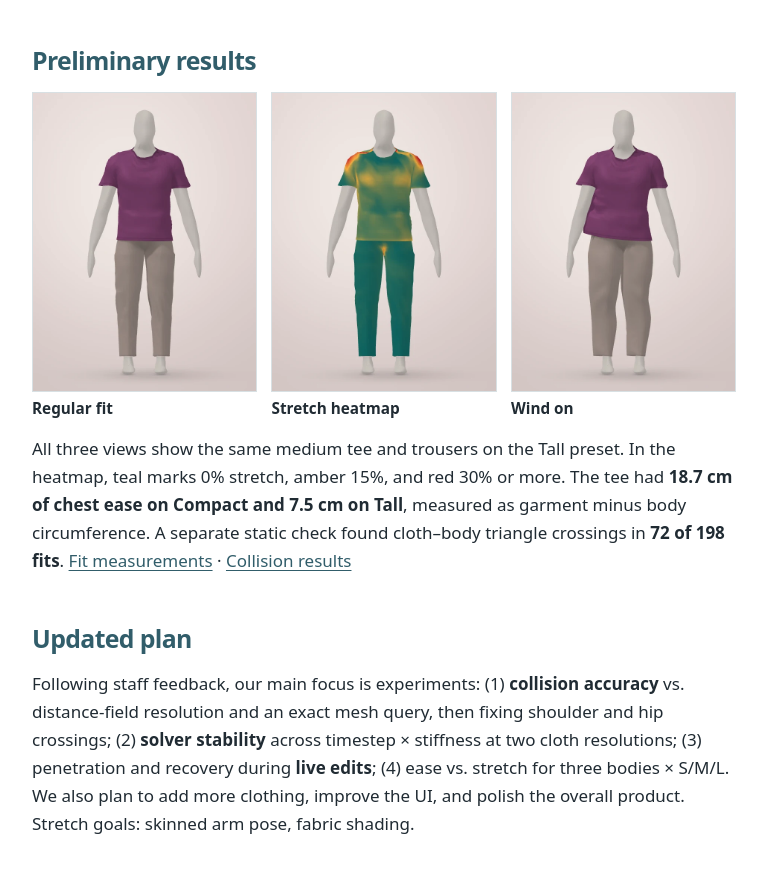
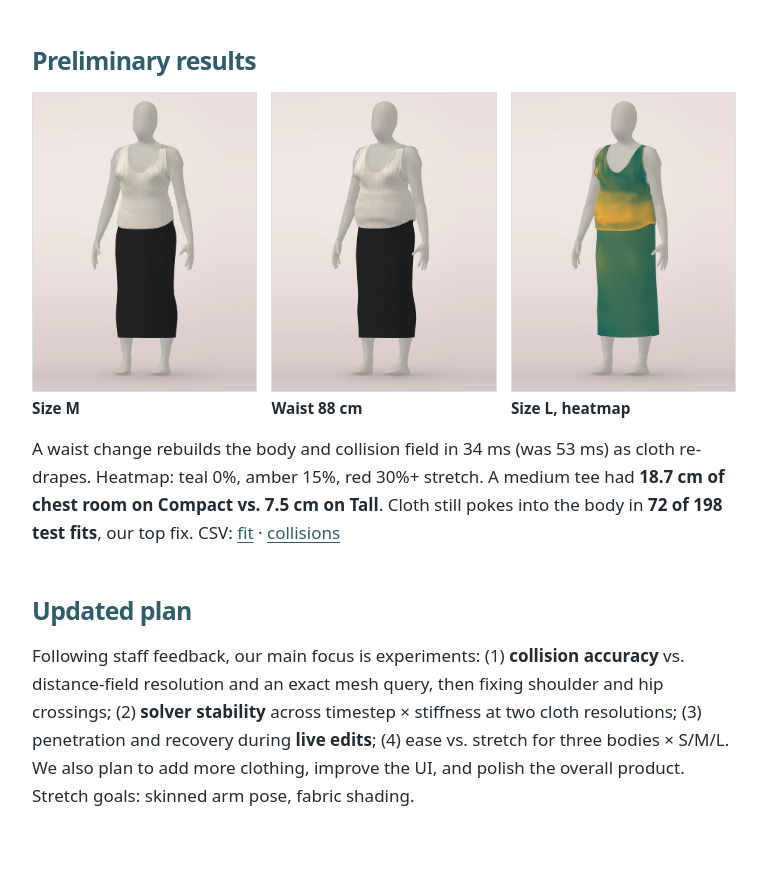
Before and after one commit to kkphamm/myclos.et, a plain HTML site: page milestone.html in a window 1280 px wide. Shown: the part 904-1776 px from the top of the page, without its empty margins (190-957 px from the left). Drawn offline with Linux system fonts and the light colour scheme.

Commit message:
Refresh milestone results with current models and plainer caption

```diff
--- a/milestone.html
+++ b/milestone.html
@@ -28,19 +28,19 @@
       <h2 id="results-heading">Preliminary results</h2>
       <div class="milestone-figures">
         <figure>
-          <img src="evidence/milestone/regular-outfit.webp" width="600" height="800" alt="The Tall mannequin wears a purple tee and beige trousers with the wind off.">
-          <figcaption>Regular fit</figcaption>
+          <img src="evidence/milestone/try-on.webp" width="600" height="800" alt="The feminine model wears a ribbed tank top and long skirt in size M.">
+          <figcaption>Size M</figcaption>
         </figure>
         <figure>
-          <img src="evidence/milestone/heatmap-outfit.webp" width="600" height="800" alt="The same full outfit with a stretch heatmap. Warm colors show more stretch near the shoulders and chest.">
-          <figcaption>Stretch heatmap</figcaption>
+          <img src="evidence/milestone/waist-edit.webp" width="600" height="800" alt="The same outfit after the waist slider is raised to 88 cm; the cloth re-drapes over the wider waist.">
+          <figcaption>Waist 88 cm</figcaption>
         </figure>
         <figure>
-          <img src="evidence/milestone/wind-outfit.webp" width="600" height="800" alt="The same tee and trousers under a side gust that shifts the tee’s hem and changes the folds.">
-          <figcaption>Wind on</figcaption>
+          <img src="evidence/milestone/stretch-wind.webp" width="600" height="800" alt="The tank top in size L with wind and the stretch heatmap on. Amber shows more stretch around the waist.">
+          <figcaption>Size L, heatmap</figcaption>
         </figure>
       </div>
-      <p>All three views show the same medium tee and trousers on the Tall preset. In the heatmap, teal marks 0% stretch, amber 15%, and red 30% or more. The tee had <strong>18.7 cm of chest ease on Compact and 7.5 cm on Tall</strong>, measured as garment minus body circumference. A separate static check found cloth–body triangle crossings in <strong>72 of 198 fits</strong>. <a href="evidence/milestone/fit-report.csv">Fit measurements</a> · <a href="evidence/milestone/fit-check.csv">Collision results</a></p>
+      <p>A waist change rebuilds the body and collision field in 34 ms (was 53 ms) as cloth re-drapes. Heatmap: teal 0%, amber 15%, red 30%+ stretch. A medium tee had <strong>18.7 cm of chest room on Compact vs. 7.5 cm on Tall</strong>. Cloth still pokes into the body in <strong>72 of 198 test fits</strong>, our top fix. CSV: <a href="evidence/milestone/fit-report.csv">fit</a> · <a href="evidence/milestone/fit-check.csv">collisions</a></p>
     </section>
 
     <section aria-labelledby="plan-heading">
```
Also changed, not shown: evidence/milestone/heatmap-outfit.webp (deleted), evidence/milestone/regular-outfit.webp (deleted), evidence/milestone/stretch-wind.webp (added), evidence/milestone/try-on.webp (added), evidence/milestone/waist-edit.webp (added), evidence/milestone/wind-outfit.webp (deleted).
